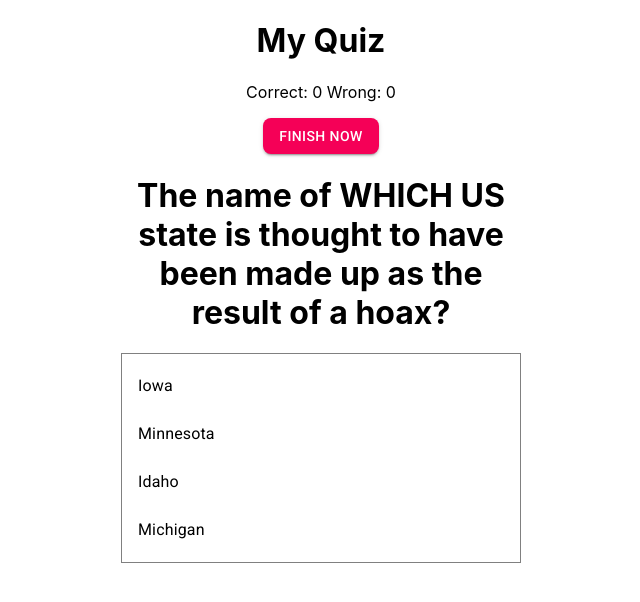
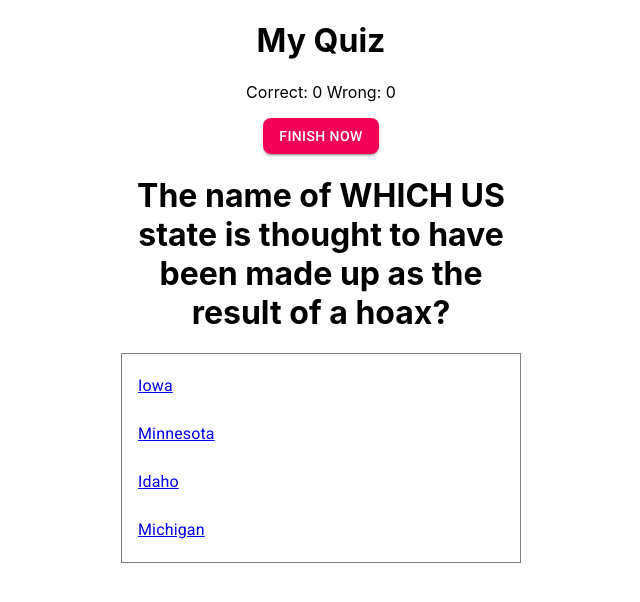
Before and after one commit to webbeast2019/react-trivia, a React (Create React App) app: page /question/1 in a window 1280 px wide. Shown: the top 602 px of the page, without its empty margins (319-959 px from the left). Built offline with nearby package versions, Linux system fonts and the light colour scheme.

Commit message:
unfinished demo - params

```diff
--- a/src/App.tsx
+++ b/src/App.tsx
@@ -1,6 +1,5 @@
 import React, {useEffect} from 'react';
 import './App.scss';
-import {ActiveViewEmum} from './models/ActiveView';
 import StartPage from './pages/StartPage';
 import SummaryPage from './pages/SummaryPage';
 import QuizPage from './pages/QuizPage';
@@ -17,35 +16,20 @@ const App: React.FC<IProp> = ({/*activeView*/}) => {
     console.log('componentDidMount App');
   }, []);
 
-  // get active page: start / quiz / summary
-  // const getActiveView = (): JSX.Element | undefined => {
-  //   let view;
-  //
-  //   switch (activeView) {
-  //     case ActiveViewEmum.start:
-  //       view = <StartPage/>;
-  //       break;
-  //
-  //     case ActiveViewEmum.quiz:
-  //       view = <QuizPage/>;
-  //       break;
-  //
-  //     case ActiveViewEmum.summary:
-  //       view = <SummaryPage/>;
-  //
-  //       break;
-  //   }
-  //   return view;
-  // };
 
   return (
     <div className="App">
       <Switch>
         <Route path="/start" component={StartPage}/>
-        <Route path="/question" component={QuizPage}/>
+        <Route path="/question/:index" component={QuizPage}/>
         <Route path="/summary" component={SummaryPage}/>
+
+        {/* Redirects */}
         <Redirect exact from="/" to="/start"/>
-        <Route path="/" render={()=> <div>Page not found</div>}/>
+        <Redirect exact from="/question" to="/question/1"/>
+
+        {/* Fallback */}
+        <Route path="/" render={() => <div>Page not found</div>}/>
       </Switch>
     </div>
   );
--- a/src/components/Question/Question.tsx
+++ b/src/components/Question/Question.tsx
@@ -4,7 +4,8 @@ import {IQuestion} from '../../models/IQuestion';
 import {Dispatch} from 'redux';
 import {List, ListItem, ListItemText} from '@material-ui/core';
 import './Question.scss'
-import {Redirect} from 'react-router';
+import {Redirect, RouteComponentProps, withRouter} from 'react-router';
+import {Link} from 'react-router-dom';
 
 interface IProps {
   text: string;
@@ -14,8 +15,16 @@ interface IProps {
   isLast: boolean;
 }
 
-const Question: React.FC<IProps> = ({text, options, correctIndex, onNext, isLast}) => {
+const Question: React.FC<IProps & RouteComponentProps> = ({text, options, correctIndex, onNext, isLast, match}) => {
+  let questionIndex = 0;
+
+  if(match && match.params) {
+    // @ts-ignore
+    questionIndex = parseInt(match.params['index']);
+  }
+
   const [finished, setFinished] = useState(false);
+  console.log(match);
 
   function onClick(answerIndex: number) {
     onNext(answerIndex, correctIndex, isLast);
@@ -25,9 +34,11 @@ const Question: React.FC<IProps> = ({text, options, correctIndex, onNext, isLast
   }
 
   const optionalAnswers = options.map((q: string, i: number) => (
-    <ListItem button key={i} onClick={onClick.bind(null, i)}>
-      <ListItemText>{q}</ListItemText>
-    </ListItem>
+    <Link  key={i} to={`/question/${questionIndex + 1}`}>
+      <ListItem button onClick={onClick.bind(null, i)}>
+        <ListItemText>{q}</ListItemText>
+      </ListItem>
+    </Link>
   ));
 
 
@@ -70,4 +81,4 @@ const mapDispatchToProps = (dispatch: Dispatch) => ({
   }
 });
 
-export default connect(mapStateToProps, mapDispatchToProps)(Question);
+export default withRouter(connect(mapStateToProps, mapDispatchToProps)(Question));
```
